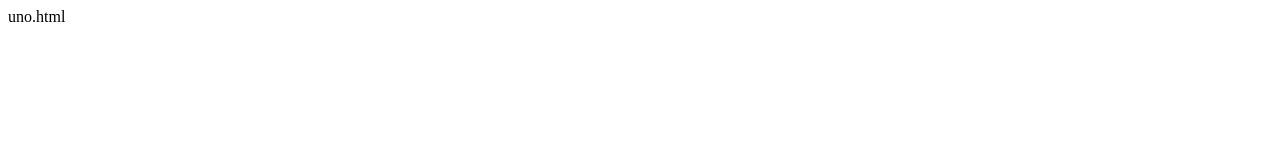
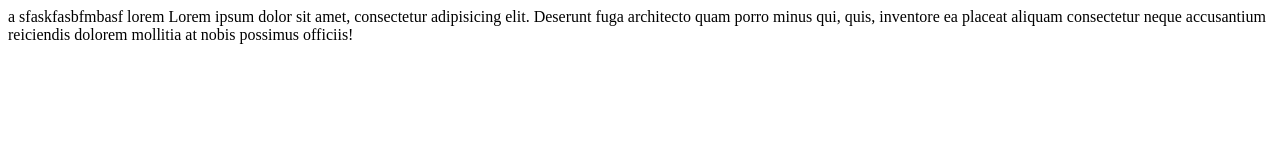
Before and after one commit to nadris/Demo-nodejs-form, a website: page datos/uno.html in a window 1280 px wide. Drawn offline with Linux system fonts and the light colour scheme.

Commit message:
5 Commit

```diff
--- a/datos/uno.html
+++ b/datos/uno.html
@@ -1 +1,16 @@
-uno.html
+<!DOCTYPE html>
+<html>
+<head>
+	<meta charset="utf-8">
+	<meta http-equiv="X-UA-Compatible" content="IE=edge">
+	<title></title>
+	<link rel="stylesheet" href="">
+</head>
+<body>
+a
+sfaskfasbfmbasf
+lorem
+Lorem ipsum dolor sit amet, consectetur adipisicing elit. Deserunt fuga architecto quam porro minus qui, quis, inventore ea placeat aliquam consectetur neque accusantium reiciendis dolorem mollitia at nobis possimus officiis!
+
+</body>
+</html>
```
